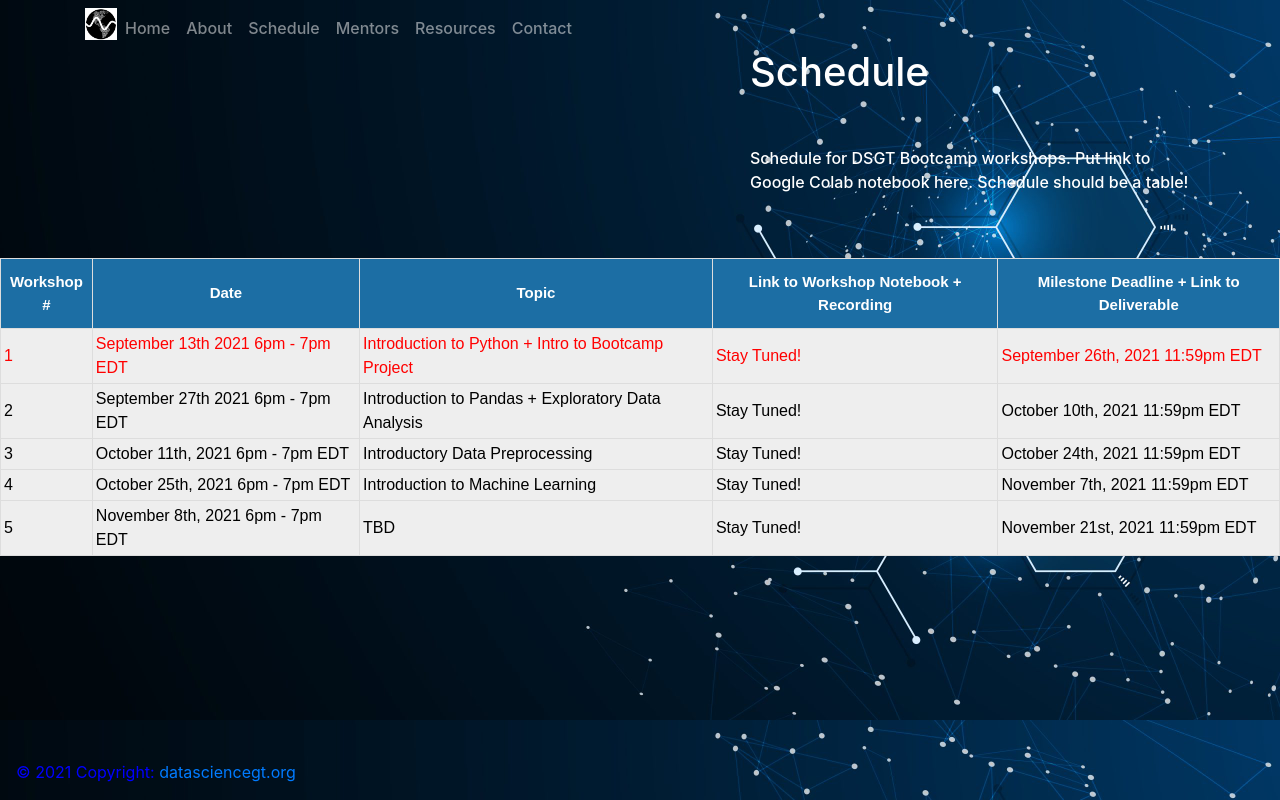
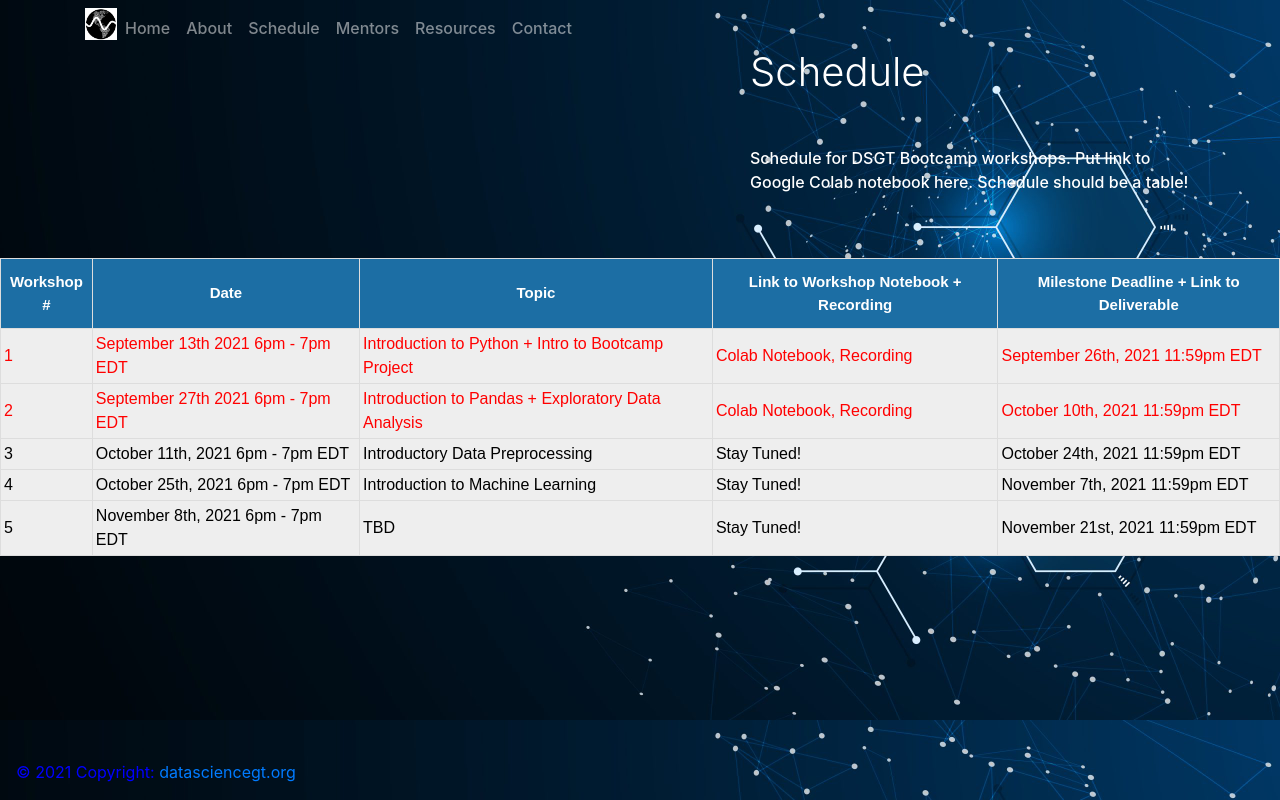
Before and after one commit to DSGT-Bootcamp/DSGTBootcampWebpage, a React (Create React App) app: page /schedule in a window 1280 px wide. Built offline with nearby package versions, Linux system fonts and the light colour scheme.

Commit message:
Removed animations, updated schedule

```diff
--- a/src/components/About.js
+++ b/src/components/About.js
@@ -1,6 +1,4 @@
 import React from 'react';
-import Rotate from 'react-reveal/Rotate';
-import Slide from 'react-reveal/Slide';
 class About extends React.Component {
     render() {
         return (
@@ -10,15 +8,15 @@ class About extends React.Component {
                 <div class="col-lg-7">
                 </div>
                 <div class="col-lg-5">
-                <Rotate top left><h1 class="font-weight-light">About DSGT Bootcamp</h1></Rotate>
+                <h1 class="font-weight-light">About DSGT Bootcamp</h1>
                   <p>
-                    <Slide bottom>DSGT bootcamp is an immersive 11-week experience where you’ll
-                                  learn a variety of data science skills and work in teams to answer
-                                  significant questions by analyzing data. Our mentors will host
-                                  workshops and guide you through your projects. We work in iterative
-                                  milestones and provide feedback on your work. DSGT Bootcamp is the ideal place to
-                                  jumpstart your data science career!
-                    </Slide>
+                    DSGT bootcamp is an immersive 11-week experience where you’ll
+                    learn a variety of data science skills and work in teams to answer
+                    significant questions by analyzing data. Our mentors will host
+                    workshops and guide you through your projects. We work in iterative
+                    milestones and provide feedback on your work. DSGT Bootcamp is the ideal place to
+                    jumpstart your data science career!
+
                   </p>
                 </div>
               </div>
--- a/src/components/Contact.js
+++ b/src/components/Contact.js
@@ -1,5 +1,4 @@
 import React from 'react';
-import Fade from 'react-reveal/Fade';
 import { SocialIcon } from 'react-social-icons';
 class Contact extends React.Component {
   render() {
@@ -10,15 +9,15 @@ class Contact extends React.Component {
             <div class="col-lg-7">
             </div>
             <div class="col-lg-5">
-              <Fade left><h1 class="font-weight-light">Contact Us</h1></Fade>
+              <h1 class="font-weight-light">Contact Us</h1>
               <p>
-              <Fade right><a href = "mailto: dsgtbootcamp@gmail.com"><font size="+3">Email DSGT Bootcamp!</font></a></Fade>
+              <a href = "mailto: dsgtbootcamp@gmail.com"><font size="+3">Email DSGT Bootcamp!</font></a>
 
               </p>
 
             </div>
-            <Fade right><SocialIcon url="https://www.facebook.com/datasciencegt/" style={{ height: 100, width: 100 }}/></Fade>
-            <Fade right><SocialIcon url="https://www.linkedin.com/company/dsgt/mycompany/" style={{ height: 100, width: 100 }} /></Fade>
+            <SocialIcon url="https://www.facebook.com/datasciencegt/" style={{ height: 100, width: 100 }}/>
+            <SocialIcon url="https://www.linkedin.com/company/dsgt/mycompany/" style={{ height: 100, width: 100 }} />
           </div>
         </div>
       </div>
--- a/src/components/Home.js
+++ b/src/components/Home.js
@@ -1,6 +1,4 @@
- import Fade from 'react-reveal/Fade';
 import React from "react";
-import Bounce from 'react-reveal/Bounce';
 import Button from 'react-bootstrap/Button';
 //import {Dropdown} from 'react-bootstrap';
 import Card from 'react-bootstrap/Card';
@@ -20,13 +18,12 @@ class Home extends React.Component {
             </div>
             <div class="col-lg-7">
               <p></p>
-              <Bounce left><h1 class="font-weight-light">DATA SCIENCE</h1></Bounce>
-              <Bounce left><h1 class="font-weight-light">@ georgia tech</h1></Bounce>
-                <Fade right>Welcome to DSGT Bootcamp! Our club is a diverse community of data science students
+              <h1 class="font-weight-light">DATA SCIENCE</h1>
+              <h1 class="font-weight-light">at Georgia Tech</h1>
+                <p>Welcome to DSGT Bootcamp! Our club is a diverse community of data science students
                 who are passionate about sharing our vision: data science with a focus on the community.
                 We fully believe that we can make impactful strides in improving our society through
-                real-world projects and workshops here at DSGT!
-                </Fade>
+                real-world projects and workshops here at DSGT!</p>
                 <p>Bootcamp provides an amazing opportunity to learn data science
                 skills using Python, NumPy, Pandas, and other machine learning techniques to create a project that will could potentially
                 solve a real-world problem. Click on the button below to apply today and gain significant insight through this experience!</p>
--- a/src/components/Mentors.js
+++ b/src/components/Mentors.js
@@ -10,10 +10,10 @@ class Mentors extends React.Component {
                 <div class="col-lg-7">
                 </div>
                 <div class="col-lg-5">
-                  <Flip right><h1 class="font-weight-light">Meet the Mentors</h1></Flip>
+                  <h1 class="font-weight-light">Meet the Mentors</h1>
                   <p>
-                    <LightSpeed left>DSGT Bootcamp Mentors (ie: Content Team members)
-                    Each content team member should insert a picture of themselves along with a brief description of their background, hobbies, interests, etc</LightSpeed>
+                    DSGT Bootcamp Mentors (ie: Content Team members)
+                    Each content team member should insert a picture of themselves along with a brief description of their background, hobbies, interests, etc
                   </p>
                 </div>
               </div>
--- a/src/components/Schedule.js
+++ b/src/components/Schedule.js
@@ -1,6 +1,4 @@
 import React from 'react';
-import Zoom from 'react-reveal/Zoom';
-import Roll from 'react-reveal/Roll';
 import ScheduleTable from './ScheduleTable';
 class Schedule extends React.Component {
     render() {
@@ -11,9 +9,9 @@ class Schedule extends React.Component {
                 <div class="col-lg-7">
                 </div>
                 <div class="col-lg-5">
-                  <Roll right><h1 class="font-weight-light">Schedule</h1></Roll>
+                  <h1 class="font-weight-light">Schedule</h1>
                   <p>
-                    <Zoom left>Schedule for DSGT Bootcamp workshops. Put link to Google Colab notebook here. Schedule should be a table!</Zoom>
+                    Schedule for DSGT Bootcamp workshops. Put link to Google Colab notebook here. Schedule should be a table!
                   </p>
                 </div>
               </div>
--- a/src/components/ScheduleTable.js
+++ b/src/components/ScheduleTable.js
@@ -18,15 +18,15 @@ class ScheduleTable extends React.Component {
                     <td><text style={{ color: 'red' }}>1</text></td>
                     <td><text style={{ color: 'red' }}>September 13th 2021 6pm - 7pm EDT</text></td>
                     <td><text style={{ color: 'red' }}>Introduction to Python + Intro to Bootcamp Project</text></td>
-                    <td><text style={{ color: 'red' }}>Stay Tuned!</text></td>
+                    <td><a href = "https://colab.research.google.com/drive/1KGBoGInffse24QAsq-tkeomokL1tfgdS"><text style={{ color: 'red' }}>Colab Notebook</text></a><a href = " https://drive.google.com/file/d/1ELdCTK0sXlFpAITf8TqSfLpC-jl9v8cv/view"><text style={{ color: 'red' }}>, Recording</text></a></td>
                     <td><text style={{ color: 'red' }}>September 26th, 2021 11:59pm EDT</text></td>
                   </tr>
                   <tr>
-                    <td><text style={{ color: 'black' }}>2</text></td>
-                      <td><text style={{ color: 'black' }}>September 27th 2021 6pm - 7pm EDT</text></td>
-                      <td><text style={{ color: 'black' }}>Introduction to Pandas + Exploratory Data Analysis</text></td>
-                      <td><text style={{ color: 'black' }}>Stay Tuned!</text></td>
-                      <td><text style={{ color: 'black' }}>October 10th, 2021 11:59pm EDT</text></td>
+                    <td><text style={{ color: 'red' }}>2</text></td>
+                      <td><text style={{ color: 'red' }}>September 27th 2021 6pm - 7pm EDT</text></td>
+                      <td><text style={{ color: 'red' }}>Introduction to Pandas + Exploratory Data Analysis</text></td>
+                      <td><a href = "https://colab.research.google.com/drive/1EJwP03qsA2nFroKm8w2e3ddNrMYhI0qV"><text style={{ color: 'red' }}>Colab Notebook</text></a><a href = " https://drive.google.com/file/d/1tAmCUWcy_MwSPHiIgCffCdHCbEwGLvnF/view?usp=sharing"><text style={{ color: 'red' }}>, Recording</text></a></td>
+                      <td><text style={{ color: 'red' }}>October 10th, 2021 11:59pm EDT</text></td>
                   </tr>
                   <tr>
                     <td><text style={{ color: 'black' }}>3</text></td>
```
Also changed, not shown: src/App.css (line endings or trailing spaces).
